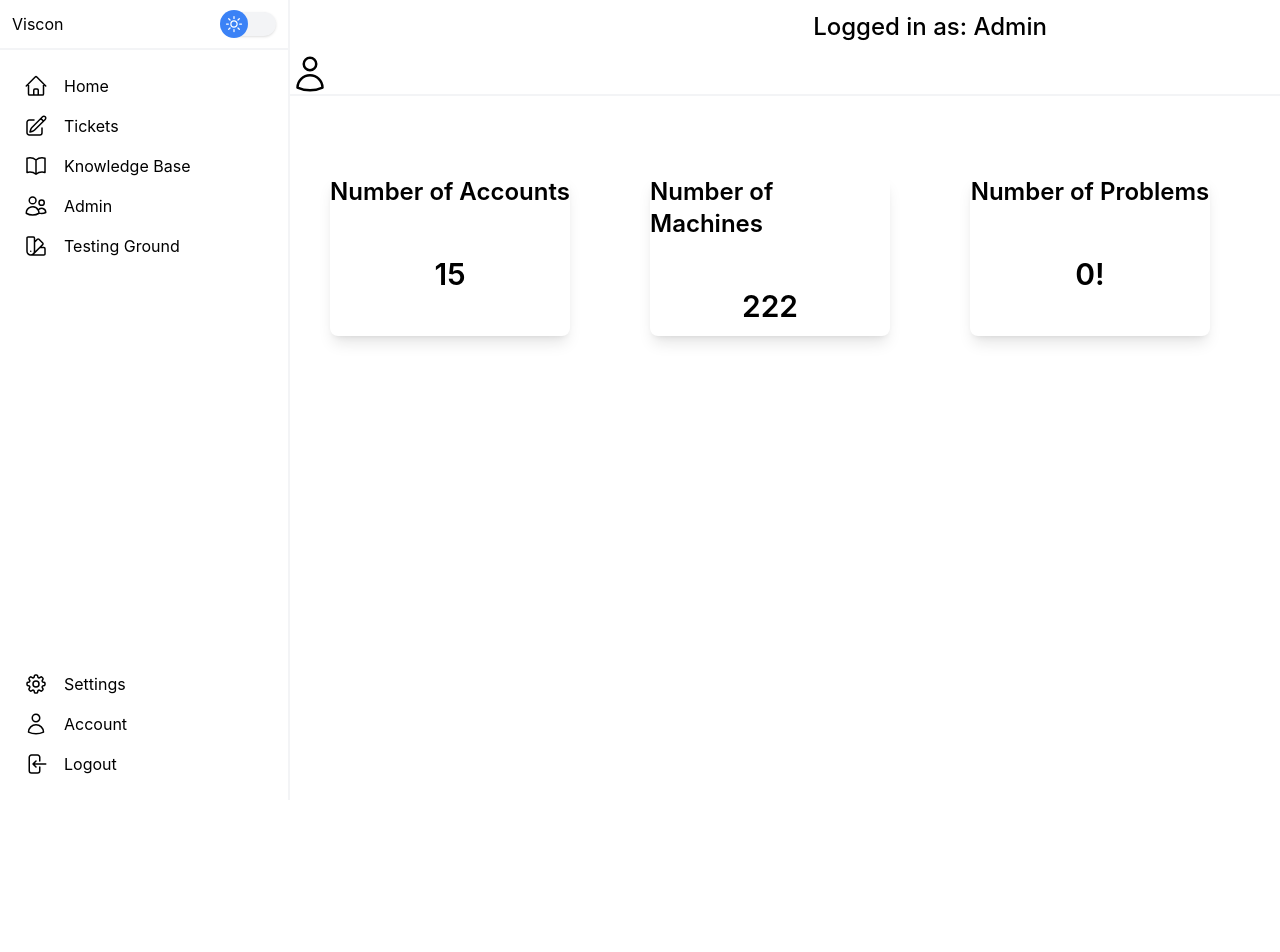
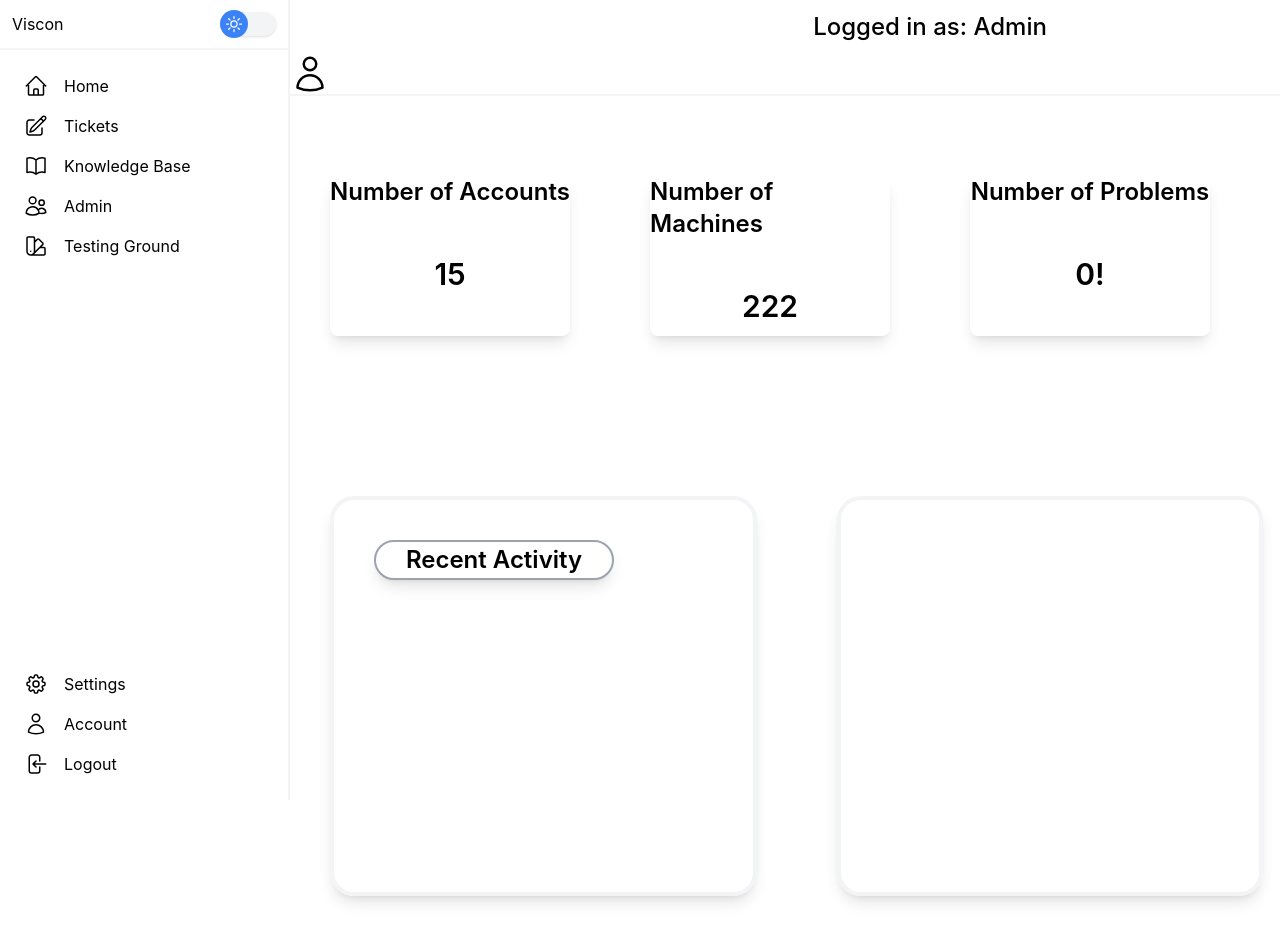
Before and after one commit to The0Danktor/Project-C, a React (Create React App) app in the folder ClientApp/: page /admin in a window 1280 px wide. Shown: the top 952 px of the page. Built offline with nearby package versions, Linux system fonts and the light colour scheme; no server answers.

Commit message:
Layout
2 grote flexboxen gemaakt voor snelle informatie voor de admin

```diff
--- a/ClientApp/src/components/Shared/AdminLayout.tsx
+++ b/ClientApp/src/components/Shared/AdminLayout.tsx
@@ -10,7 +10,7 @@ export function Layout() {
       <div>
         <Header />
         <div className="flex font-semibold text-black dark:text-gray-400 transition duration-300">
-        <div className="flex flex-col items-center text-2xl mt-20 mx-10 w-60 h-40 font-semibold bg-white text-black dark:hover:text-white dark:text-gray-400 dark:bg-gray-900 hover:bg-slate-100 dark:hover:bg-gray-800 dark:shadow-gray-600 shadow-lg rounded-lg transition duration-300">
+          <div className="flex flex-col items-center text-2xl mt-20 mx-10 w-60 h-40 font-semibold bg-white text-black dark:hover:text-white dark:text-gray-400 dark:bg-gray-900 hover:bg-slate-100 dark:hover:bg-gray-800 dark:shadow-gray-600 shadow-lg rounded-lg transition duration-300">
             <p>Number of Accounts</p>
             <h1 className="m-12 font-semibold text-3xl text-black dark:text-gray-400">
               15
@@ -29,9 +29,15 @@ export function Layout() {
             </h1>
           </div>
         </div>
-        <div className="flex flex-row border-b-2 w-screen bg-white dark:bg-gray-900 transition duration-300 h-screen"></div>
-      </div>
-
+        <div className="flex w-screen h-screen  font-semibold text-black dark:text-gray-400 transition duration-300">
+          <div className="flex flex-col mt-40 mx-10 w-1/3 h-1/2 border-4 border-gray-100 dark:border-gray-800 dark:shadow-gray-800 shadow-lg rounded-3xl">
+            <div className="flex flex-col items-center text-2xl w-60 justify-center mt-10 mx-10 h-10 font-semibold bg-white text-black dark:hover:text-white dark:text-gray-400 border-2 border-gray-400 dark:border-gray-800 dark:bg-gray-900 hover:bg-slate-100 dark:hover:bg-gray-800 dark:shadow-gray-600 shadow-lg rounded-full transition duration-300">
+              <p>Recent Activity</p>
+            </div>
+          </div>
+          <div className="flex flex-col mt-40 mx-10 w-1/3 h-1/2 border-4 border-gray-100 dark:border-gray-800 dark:shadow-gray-800 shadow-lg rounded-3xl"></div>
+        </div>
+    </div>
     </div>
   );
 }
```
